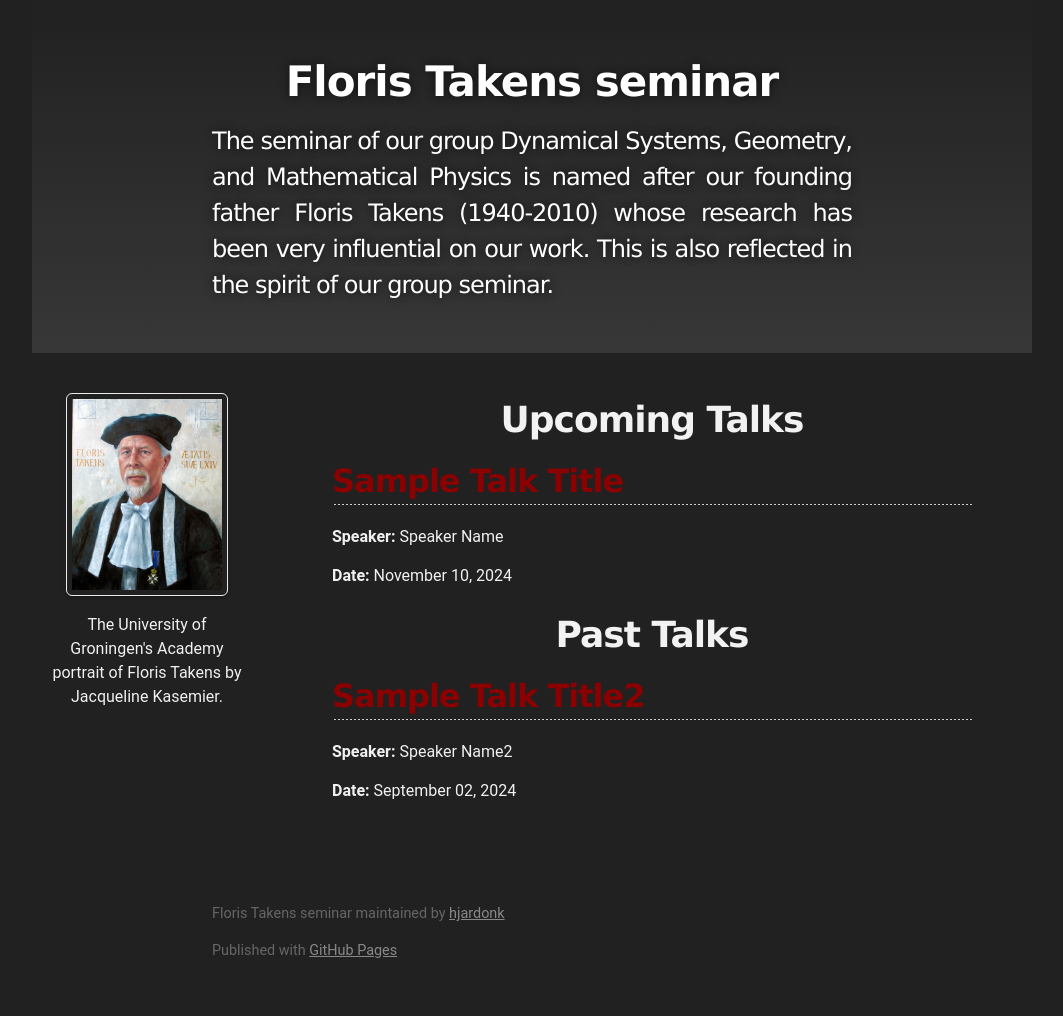
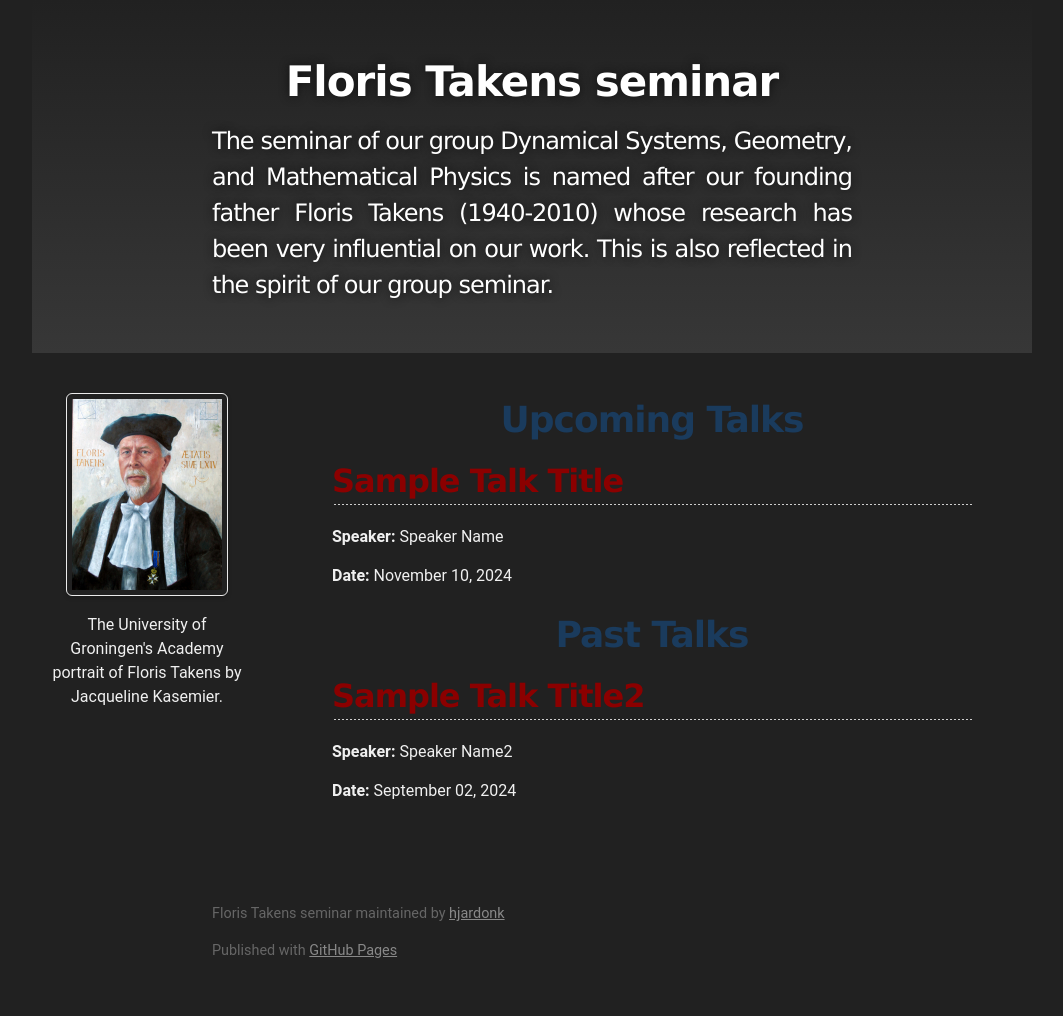
Before and after one commit to hjardonk/FlorisTakensSeminar, a Jekyll site: the page built from index.html, in a window 1280 px wide. Shown: the whole page, without its empty margins (108-1171 px from the left). Built offline with Jekyll 4.4.1, drawn with Linux system fonts in a browser that asks for light colours.

Commit message:
Update index.html

```diff
--- a/index.html
+++ b/index.html
@@ -17,7 +17,7 @@ title: ""
 
 
   <main>
-    <h1>Upcoming Talks</h1>
+    <h1 style="color: #1a3b5d;">Upcoming Talks</h1>
     {% assign current_date = "now" | date: "%Y-%m-%d" %}
     {% for talk in site.talks %}
       {% assign talk_date = talk.date | date: "%Y-%m-%d" %}
@@ -33,7 +33,7 @@ title: ""
       {% endif %}
     {% endfor %}
 
-    <h1>Past Talks</h1>
+    <h1 style="color: #1a3b5d;">Past Talks</h1>
     {% for talk in site.talks %}
       {% assign talk_date = talk.date | date: "%Y-%m-%d" %}
       {% if talk_date < current_date %}
```
